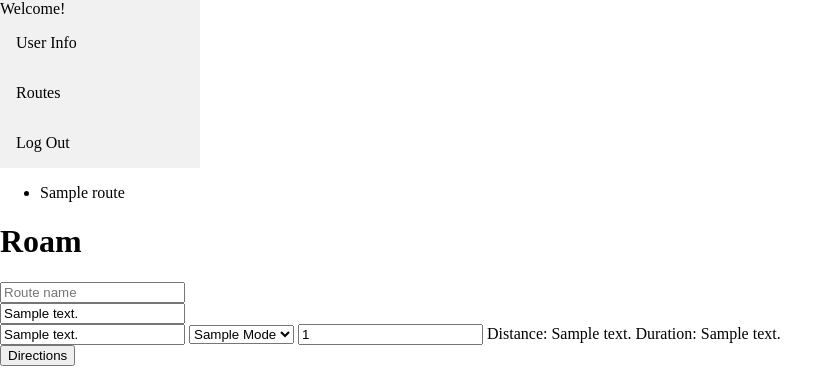
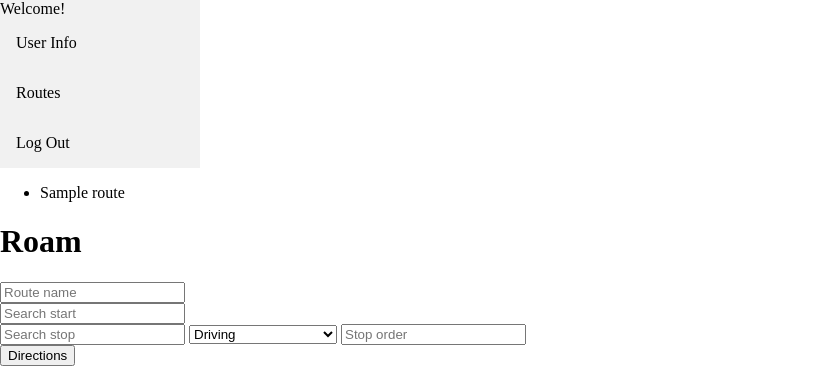
Before and after one commit to aileentran/roam, a Flask app: template templates/map.html in a window 1280 px wide. Shown: the top 379 px of the page, without its empty margins (0-838 px from the left). Run offline with Flask 2, Linux system fonts and the light colour scheme; tables that the repository leaves empty hold one stand-in row (values such as "Sample post"); the template is opened without the code that fills it: values that come from a table or form of the project are taken from there, most other values are stand-ins (such as "Sample title", 1, 10 or a date in 2020); some libraries are stand-ins or nearby versions.

Commit message:
Saved static version of old map_base and cleaned out jinja from current map_base.html

```diff
--- a/static/js/map_form.js
+++ b/static/js/map_form.js
@@ -24,6 +24,12 @@ function dynamicForm() {
 
 				<input name="seg_order_stop" type="number" class="stop_order" min="1" placeholder="Stop order">
 		</li>
+
+		<span id="distance"></span>
+
+		<span id="duration"></span>
+
+		<span id="eta"></span>
 			`);
 	});
 
@@ -128,6 +134,12 @@ $(document).ready(function() {
 
 										<input name="seg_order_stop" type="number" class="stop_order" min="1" placeholder="Stop order">
 								</li>
+
+								<span id="distance"></span>
+
+								<span id="duration"></span>
+
+								<span id="eta"></span>
 							`);
 				}
 			};
--- a/templates/map_base.html
+++ b/templates/map_base.html
@@ -15,32 +15,27 @@
 			{# route name #}
 			<input id="name" type="text" placeholder="Route name"><br>
 			{# start location #}
-			<input id="start" type="text" value="{{ route.start_address if route else ''}}"placeholder="Search start"><br>
+			<input id="start" type="text"placeholder="Search start"><br>
 			{# stop location #}
-			{# TODO: TAKE OUT SEGMENT HARDCODE! #}
 
 			{# list of stops #}
 			<ul id='stop_list'>
 				<li>
-					<input name="stop" type="text" id="stop" class="stop_address" value="{{ route.segments[0].stop_address if route else '' }}"placeholder="Search stop">
+					<input name="stop" type="text" id="stop" class="stop_address"placeholder="Search stop">
 
 					<select id="mode_stop" class="mode_stop">
-						{% if route %}
-						<option value="{{ route.segments[0].mode.mode }}">{{ route.segments[0].mode.mode.title() }}</option>
-						{% else %}
 						<option value="driving">Driving</option> {# google takes in driving #}
 						<option value="walking">Walking</option> {# google takes in walking #}
 						<option value="bicycling">Bicycling</option> {# google takes in bicycling #}
 						<option value="transit">Public Transportation</option> {# google takes in transit #}
-						{% endif %}
 					</select>
-					<input id="seg_order_stop" type="number" class="stop_order" min="1" value="{{ route.segments[0].order_num if route else '' }}"placeholder="Stop order">
+					<input id="seg_order_stop" type="number" class="stop_order" min="1" placeholder="Stop order">
 
-					{% if route %}
-						<span id="duration">Distance: {{ seg_info['Segment 1']['distance']['text'] }}</span>
+					<span id="distance"></span>
 
-						<span id="duration">Duration: {{ seg_info['Segment 1']['duration']['text'] }} </span>
-					{% endif %}
+					<span id="duration"></span>
+
+					<span id="eta"></span>
 
 					{% if not route %}
 					{# button to add stops #}
```
